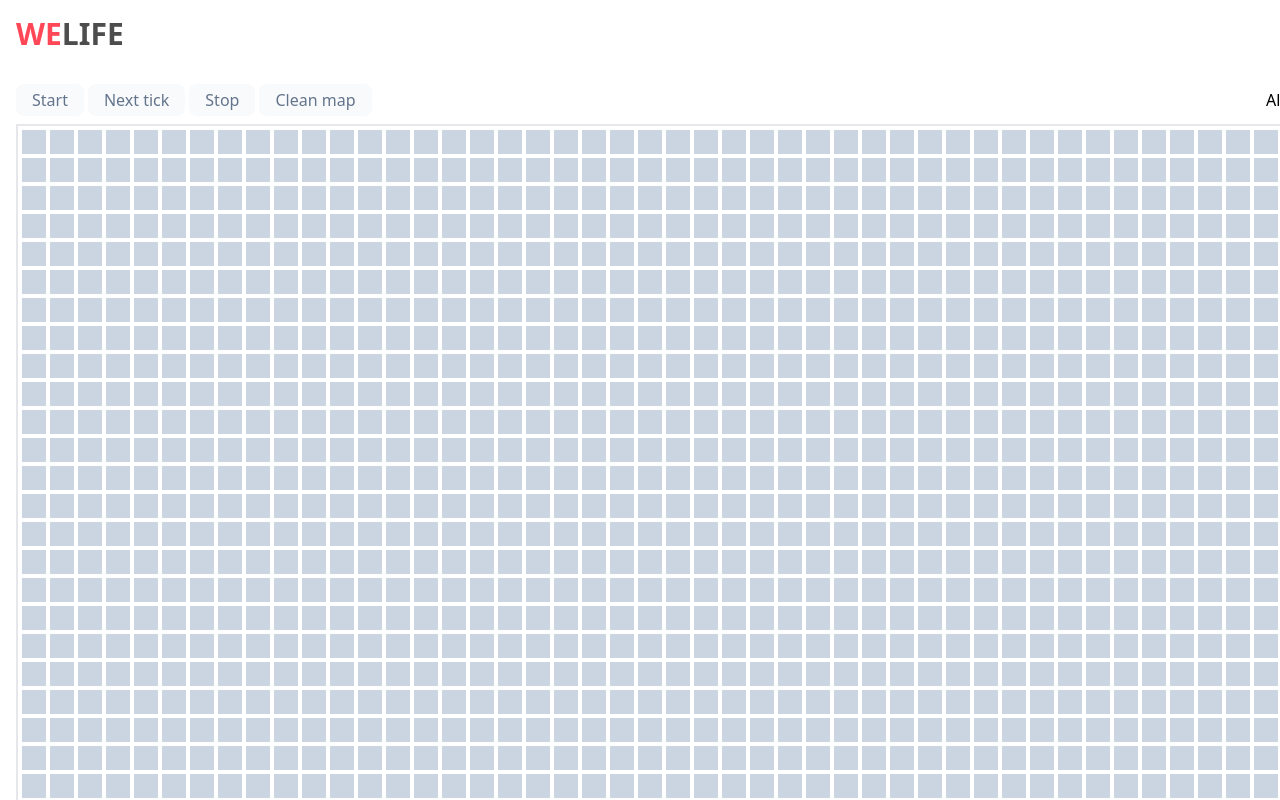
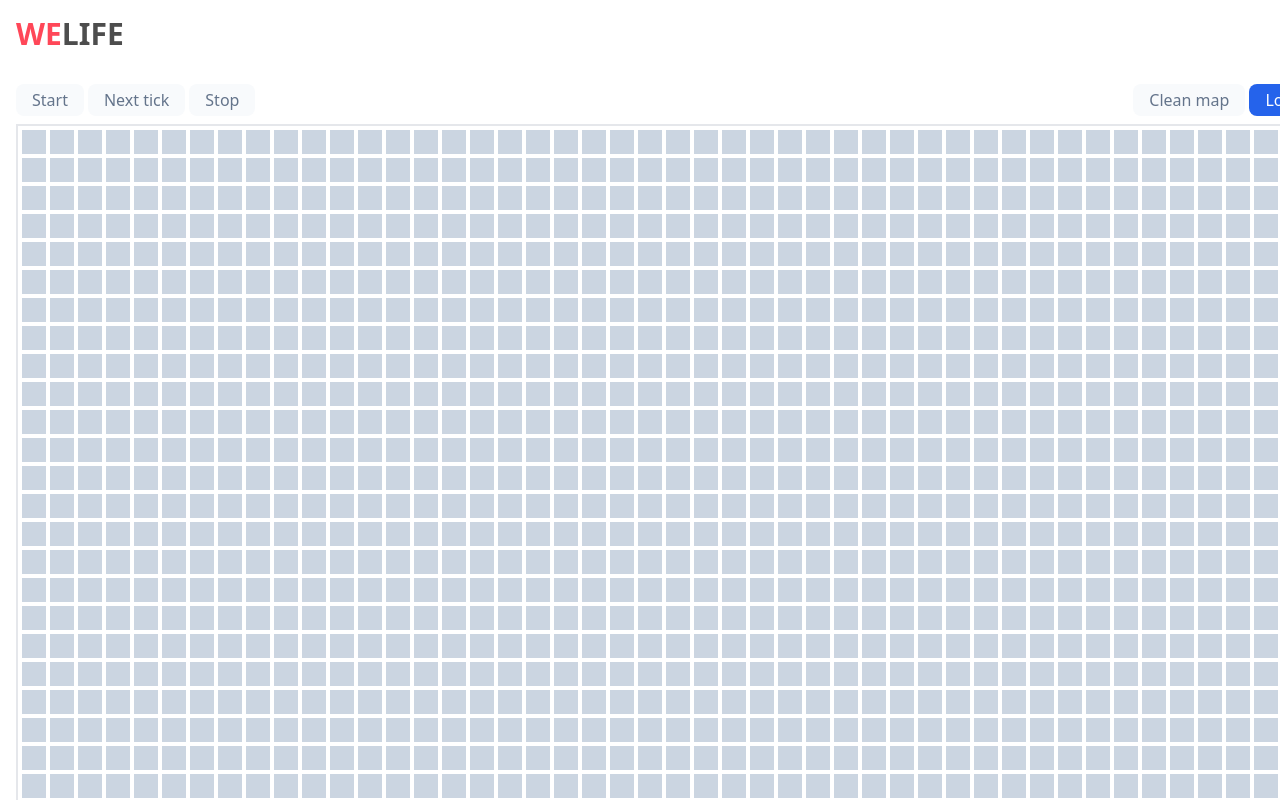
Before and after one commit to enricobono/GameOfLifeApp, a Nuxt app: page / in a window 1280 px wide. Shown: the top 800 px of the page. Built offline with nearby package versions, Linux system fonts and the light colour scheme.

Commit message:
Generate random maps

```diff
--- a/components/ButtonsBar.vue
+++ b/components/ButtonsBar.vue
@@ -4,7 +4,8 @@ const emit = defineEmits([
   'startButtonClicked',
   'nextTickButtonClicked',
   'stopButtonClicked',
-  'cleanButtonClicked'
+  'cleanButtonClicked',
+  'loadMapButtonClicked'
 ])
 
 defineProps({
@@ -22,7 +23,9 @@ defineProps({
 
 
 <template>
+  <div class="flex flex-row items-center justify-between">
     <div>
+
       <button
           class="bg-blue-600 disabled:bg-slate-50 disabled:text-slate-500 disabled:border-slate-200
         text-white px-4 py-1 mr-1 rounded-lg" @click="emit('startButtonClicked')"
@@ -41,11 +44,23 @@ defineProps({
           :disabled="!isGameActive">
         Stop
       </button>
+
+    </div>
+    <div>
+
       <button
           class="bg-blue-600 disabled:bg-slate-50 disabled:text-slate-500 disabled:border-slate-200
-        text-white px-4 py-1 mr-1 rounded-lg" @click="emit('cleanButtonClicked')"
+        text-white px-4 py-1 ml-4 mr-1 rounded-lg" @click="emit('cleanButtonClicked')"
           :disabled="isGameActive || aliveCells === 0">
         Clean map
       </button>
+      <button
+          class="bg-blue-600 disabled:bg-slate-50 disabled:text-slate-500 disabled:border-slate-200
+        text-white px-4 py-1 mr-1 rounded-lg" @click="emit('loadMapButtonClicked')"
+          :disabled="isGameActive">
+        Load random map
+      </button>
+
+    </div>
   </div>
 </template>
--- a/components/Map.vue
+++ b/components/Map.vue
@@ -11,7 +11,7 @@ defineProps({
 </script>
 
 <template>
-  <div class="flex flex-col space-y-1 p-1 border-2 w-min">
+  <div class="flex flex-col space-y-1 p-1 border-2 w-min mt-2">
 
     <div v-for="(row, r) in cells">
       <div class="flex flex-row space-x-1">
--- a/package.json
+++ b/package.json
@@ -1,6 +1,9 @@
 {
-  "name": "nuxt-app",
+  "name": "game-of-life-app",
+  "author": "Enrico Bono",
   "private": true,
+  "version": "0.1",
+  "description": "A frontend for a Game of Life demo app",
   "scripts": {
     "build": "nuxt build",
     "dev": "nuxt dev",
--- a/pages/index.vue
+++ b/pages/index.vue
@@ -1,22 +1,26 @@
 <script setup>
 import StatsBar from "../components/StatsBar.vue";
 import Map from "../components/Map.vue";
+import {useMapStore} from "../stores/mapStore";
+
+
+const mapStore = useMapStore()
 
 // Configuration
-const mapWidth = 50;
-const mapHeight = 30;
+const mapCols = 50
+const mapRows = 30
+const border = 3
+
 const timeout = 125
-
-const cells = ref([[]]);
+const ticks = ref(0)
+const cells = ref([[]])
 const interval = ref(undefined)
 const aliveCells = ref(0)
-const ticks = ref(0)
-
 
 function clearMap() {
-  for (let r = 0; r < mapHeight; r++) {
+  for (let r = 0; r < mapRows; r++) {
     cells.value[r] = []
-    for (let c = 0; c < mapWidth; c++) {
+    for (let c = 0; c < mapCols; c++) {
       cells.value[r][c] = false
     }
   }
@@ -44,8 +48,8 @@ function iterate() {
 
   const cellsToToggle = []
 
-  for (let r = 0; r < mapHeight; r++) {
-    for (let c = 0; c < mapWidth; c++) {
+  for (let r = 0; r < mapRows; r++) {
+    for (let c = 0; c < mapCols; c++) {
 
       let isAlive = isCellAlive(r, c)
       let aliveNeighbours = countAliveNeighbours(r, c);
@@ -91,10 +95,10 @@ function countAliveNeighbours(r, c) {
       let neighbourCol = c + offsetRow
 
       // Out of map
-      if (neighbourRow < 0 || neighbourRow >= mapHeight) {
+      if (neighbourRow < 0 || neighbourRow >= mapRows) {
         continue
       }
-      if (neighbourCol < 0 || neighbourCol >= mapWidth) {
+      if (neighbourCol < 0 || neighbourCol >= mapCols) {
         continue
       }
 
@@ -119,30 +123,46 @@ function stopGame() {
   interval.value = undefined;
 }
 
+function createMap() {
+  clearMap();
+
+  mapStore.createMap(mapRows, mapCols, border).then((results) => {
+    cells.value = results
+
+    countAliveCells()
+  });
+}
+
+function countAliveCells() {
+  for (let r = 0; r < mapRows; r++) {
+    for (let c = 0; c < mapCols; c++) {
+      aliveCells.value += cells.value[r][c] ? 1 : 0
+    }
+  }
+}
+
 clearMap()
 
 </script>
 
 <template>
   <div class="w-min">
-    <div class="flex flex-row items-center justify-between">
     <ButtonsBar
         @startButtonClicked="startGame"
         @nextTickButtonClicked="iterate"
         @stopButtonClicked="stopGame"
         @cleanButtonClicked="clearMap"
+        @loadMapButtonClicked="createMap"
+        :aliveCells="aliveCells"
         :isGameActive="interval !== undefined"
-          :aliveCells="aliveCells"
     />
+    <Map
+        :cells="cells"
+        @cellClicked="toggleCell"/>
+
     <StatsBar
         :aliveCells="aliveCells"
         :ticks="ticks"
     />
   </div>
-    <div class="mt-2">
-      <Map
-          :cells="cells"
-          @cellClicked="toggleCell"/>
-    </div>
-  </div>
 </template>
--- /dev/null
+++ b/stores/mapStore.js
@@ -0,0 +1,15 @@
+export const useMapStore = defineStore('post', () => {
+  const {$api} = useNuxtApp()
+
+  async function postMap(rows, cols, border) {
+    return await $api.post('/maps', {rows: rows, cols: cols, border: border})
+  }
+
+  return {
+    createMap: postMap
+  }
+})
+
+if (import.meta.hot) {
+  import.meta.hot.accept(acceptHMRUpdate(useMapStore, import.meta.hot))
+}
```
Lines whose indentation alone changed are shown as unchanged.
